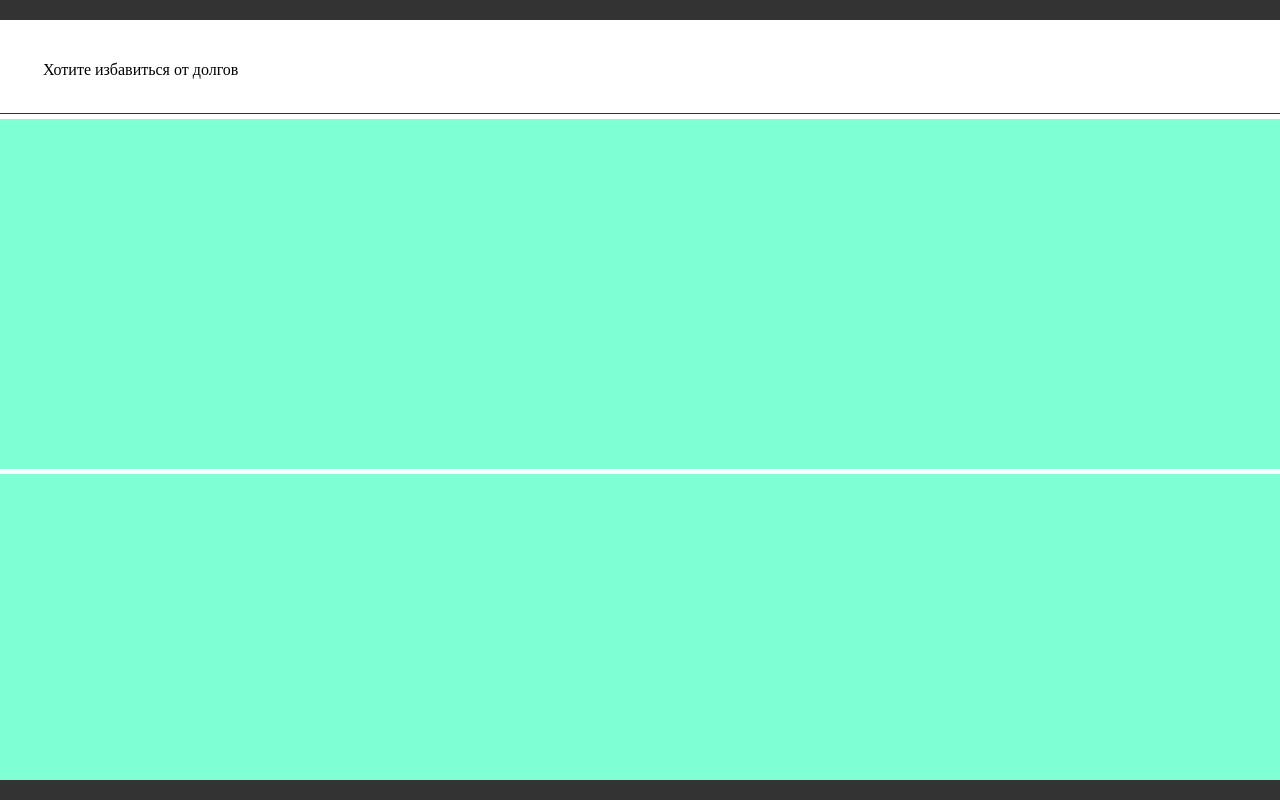
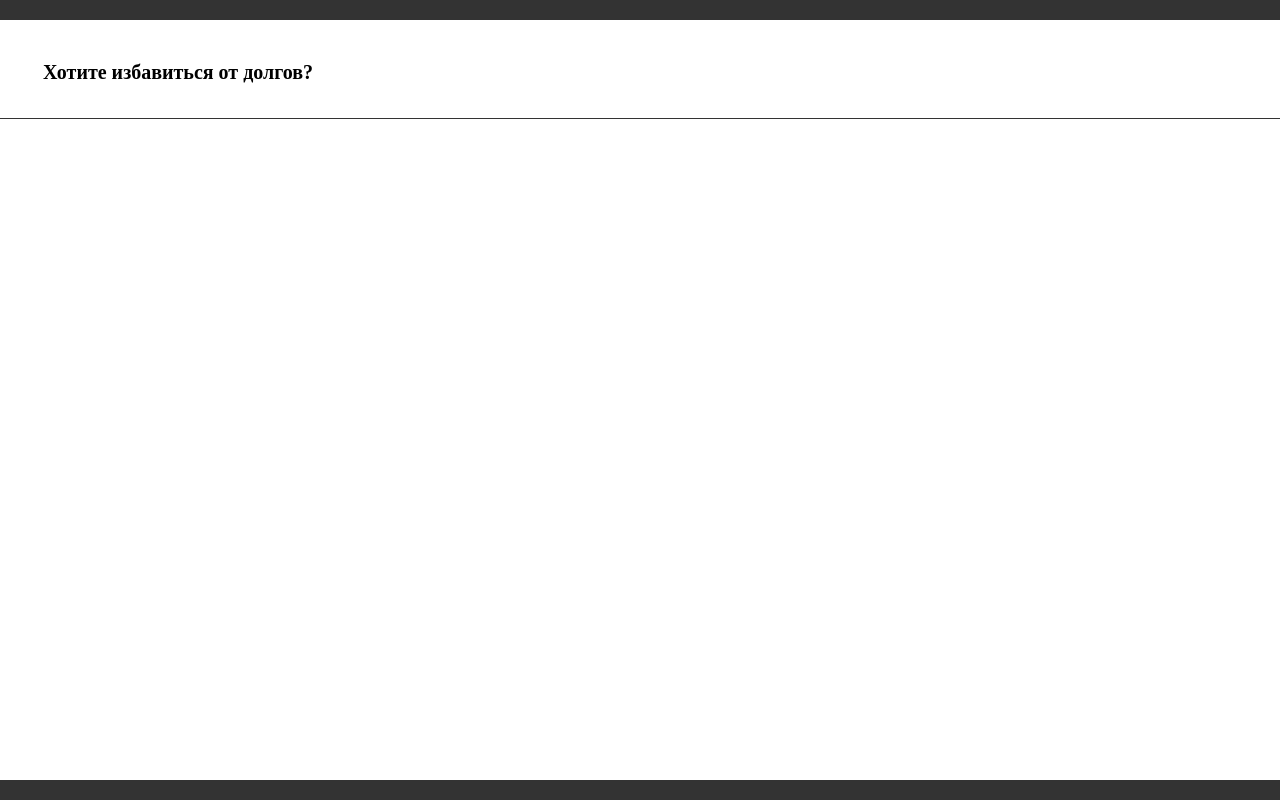
Before and after one commit to xezon88/quiz, a plain HTML site: page index.html in a window 1280 px wide. Drawn offline with Linux system fonts and the light colour scheme.

Commit message:
знак вопроса

```diff
--- a/css/style.css
+++ b/css/style.css
@@ -87,3 +87,8 @@ button {
     align-items: center;
     border-bottom: 1px solid #333;
 }
+
+.quiz-head p {
+    font-size: 20px;
+    font-weight: 900;
+}
--- a/index.html
+++ b/index.html
@@ -22,7 +22,7 @@
     <div class="quiz">
         <div class="quiz__content">
             <div class="quiz-head">
-                <p class="quiz-head_hint">Хотите избавиться от долгов</p>
+                <p class="quiz-head_hint">Хотите избавиться от долгов?</p>
             </div>
             <div class="quiz-body">
                 <form action="#" method="post" class="form quiz-body__form">
@@ -43,16 +43,6 @@
             </div>
             <div class="quiz-position"></div>
         </div>
-        <div class="container">
-            <div class="row">
-                <div class="col-md-6">
-                    <div class="test"></div>
-                </div>
-                <div class="col-md-6">
-                    <div class="test"></div>
-                </div>
-            </div>
-        </div>
     </div>
 
 </body>
```
